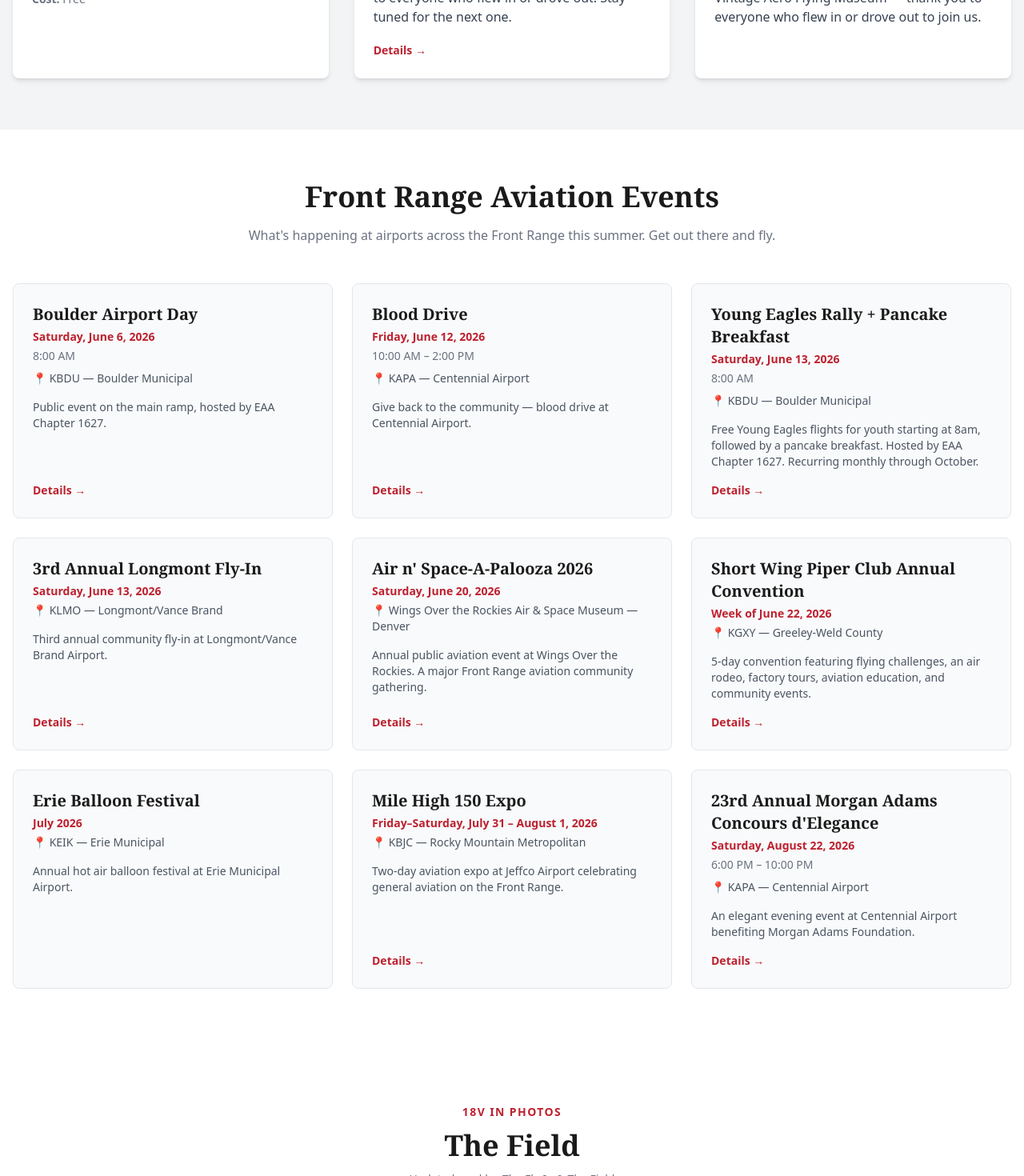
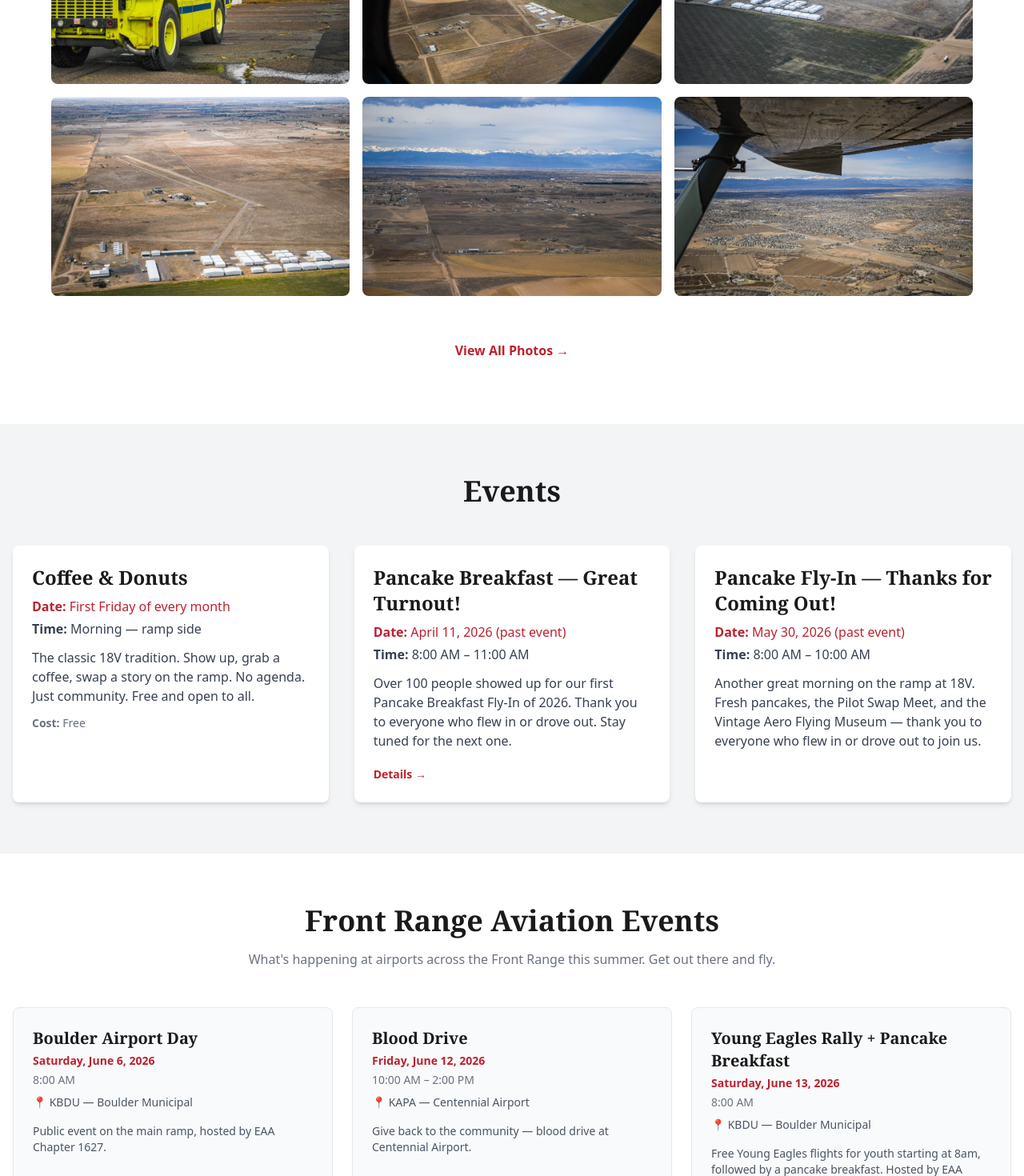
Before and after one commit to 908zeox-bot/platte-valley-airpark, a Next.js app: page / in a window 1280 px wide. Shown: the part 3640-5110 px from the top of the page at 80% size. Built offline with nearby package versions, Linux system fonts and the light colour scheme.

Commit message:
Move Gallery (The Field) above Events on homepage

```diff
--- a/src/app/page.tsx
+++ b/src/app/page.tsx
@@ -24,9 +24,9 @@
       <PhotoStrip />
       <About />
       <FuelServices site={siteData} />
+      <Gallery />
       <Events events={eventsData} />
       <RegionalEvents events={regionalEventsData} />
-      <Gallery />
       <RunwayReports reports={runwayReportsData} />
       <MailingList />
       <Footer site={siteData} />
```
Also changed, not shown: 14 other files (tests, documents, lock files or other folders).
